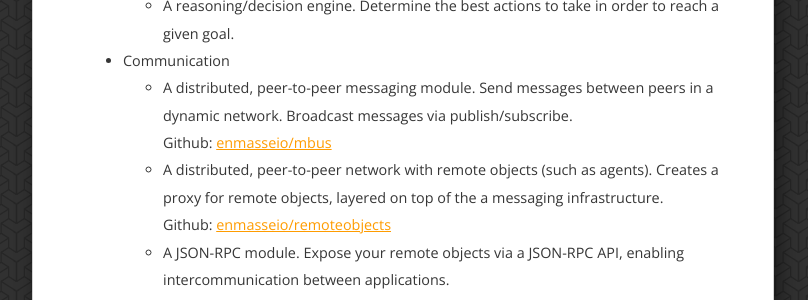
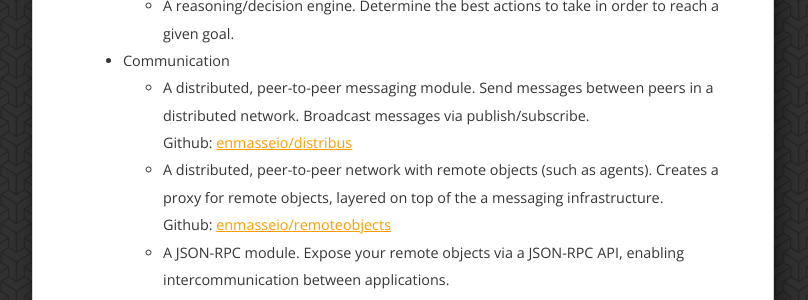
Before and after one commit to enmasseio/website, a Jekyll site: the page built from index.md, in a window 1280 px wide and 900 px high, scrolled down 1078 px. Shown: the part 182-482 px from the top of the window, without its empty margins (237-1045 px from the left). Built offline with Jekyll 4.4.1, drawn with Linux system fonts in a browser that asks for light colours.

Commit message:
Updated link to distribus module

```diff
--- a/index.md
+++ b/index.md
@@ -37,8 +37,8 @@ Enmasse will contain the following components:
   - A knowledge base. Store facts and relations between these facts, and infer new truths from this knowledge.
   - A reasoning/decision engine. Determine the best actions to take in order to reach a given goal.
 - Communication
-  - A distributed, peer-to-peer messaging module. Send messages between peers in a dynamic network. Broadcast messages via publish/subscribe.<br>
-    Github: [enmasseio/mbus](https://github.com/enmasseio/mbus)
+  - A distributed, peer-to-peer messaging module. Send messages between peers in a distributed network. Broadcast messages via publish/subscribe.<br>
+    Github: [enmasseio/distribus](https://github.com/enmasseio/distribus)
   - A distributed, peer-to-peer network with remote objects (such as agents). Creates a proxy for remote objects, layered on top of the a messaging infrastructure.<br>
     Github: [enmasseio/remoteobjects](https://github.com/enmasseio/remoteobjects)
   - A JSON-RPC module. Expose your remote objects via a JSON-RPC API, enabling intercommunication between applications.
```
